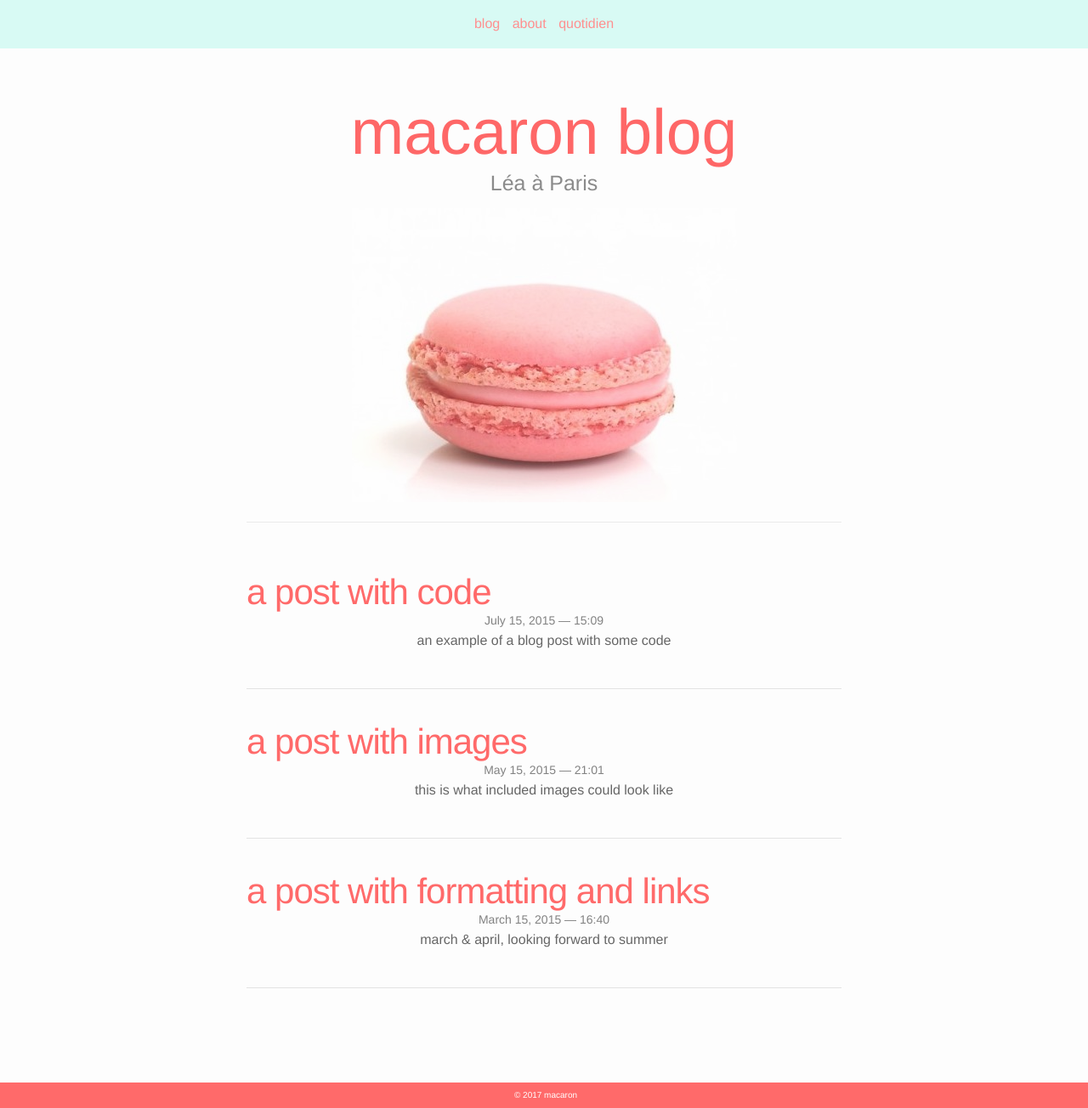
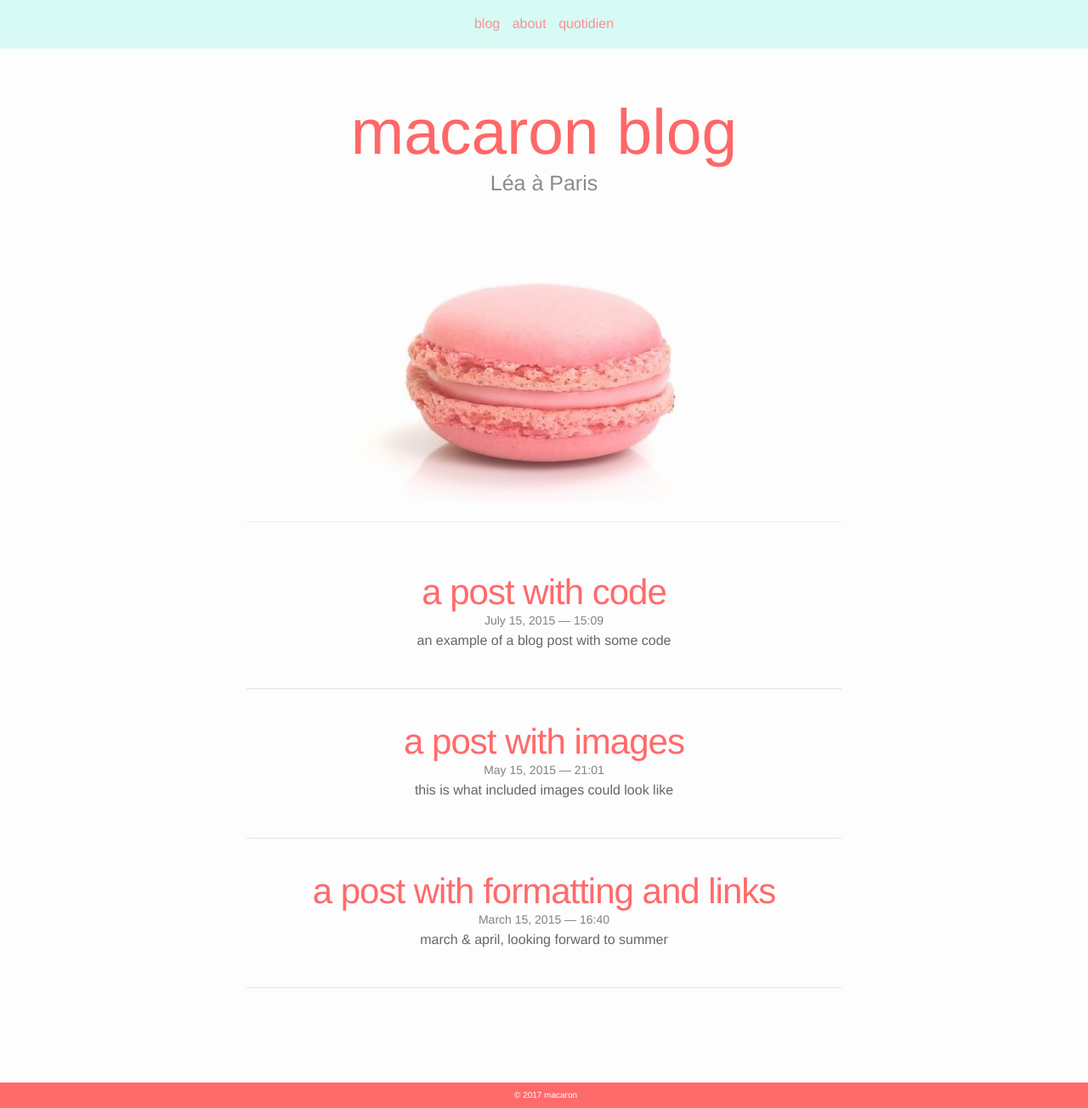
Before and after one commit to earlgreymacaron/earlgreymacaron-oldsitedraft, a Jekyll site: the page built from index.html, in a window 1280 px wide and 1304 px high. Shown: the whole window at 85% size. Built offline with Jekyll 4.4.1, drawn with Linux system fonts in a browser that asks for light colours; nearby versions of some CDN libraries; the list of posts is cut into pages by our own code.

Commit message:
Update _base.scss

```diff
--- a/_sass/_base.scss
+++ b/_sass/_base.scss
@@ -8,7 +8,7 @@ dl, dd, ol, ul, figure {
     padding: 0;
 }
 
-p {
+p,h2 {
     text-align:center;
 }
 
```
